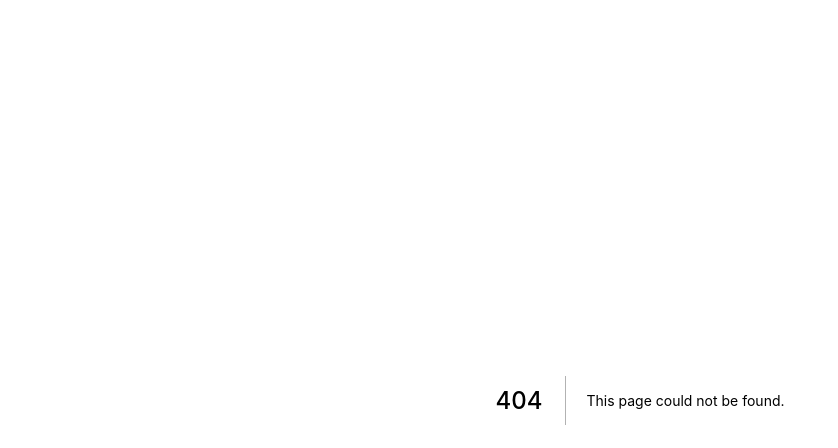
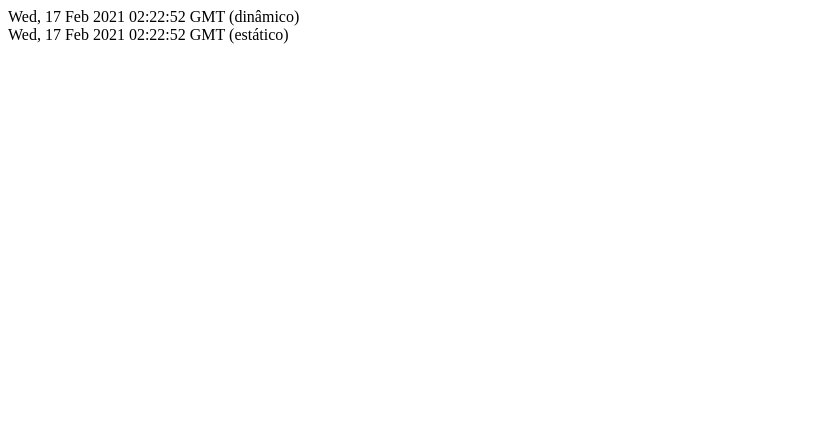
Before and after one commit to rmdev-cmba/rm-unica, a Next.js app: page /tempo in a window 1280 px wide. Before the commit this address had no page. Shown: the top 448 px of the page, without its empty margins (0-838 px from the left). Built offline with nearby package versions, Linux system fonts and the light colour scheme.

Commit message:
test getStaticProps

```diff
--- /dev/null
+++ b/pages/tempo.js
@@ -0,0 +1,26 @@
+function Tempo(props) {
+    const dynamicDate = new Date();
+    const dynamicDateString = dynamicDate.toGMTString();
+
+    return(
+        <div>
+            <div>{dynamicDateString} (dinâmico)</div>
+            <div>{props.staticDateString} (estático)</div>
+        </div>
+    )
+}
+
+// Nada dentro do "getStaticProps()" vai para o Frontend
+export function getStaticProps() {
+    const staticDate = new Date();
+    const staticDateString = staticDate.toGMTString();
+
+    return {
+        props: {
+            staticDateString
+        }
+    }
+
+}
+
+export default Tempo;
```
